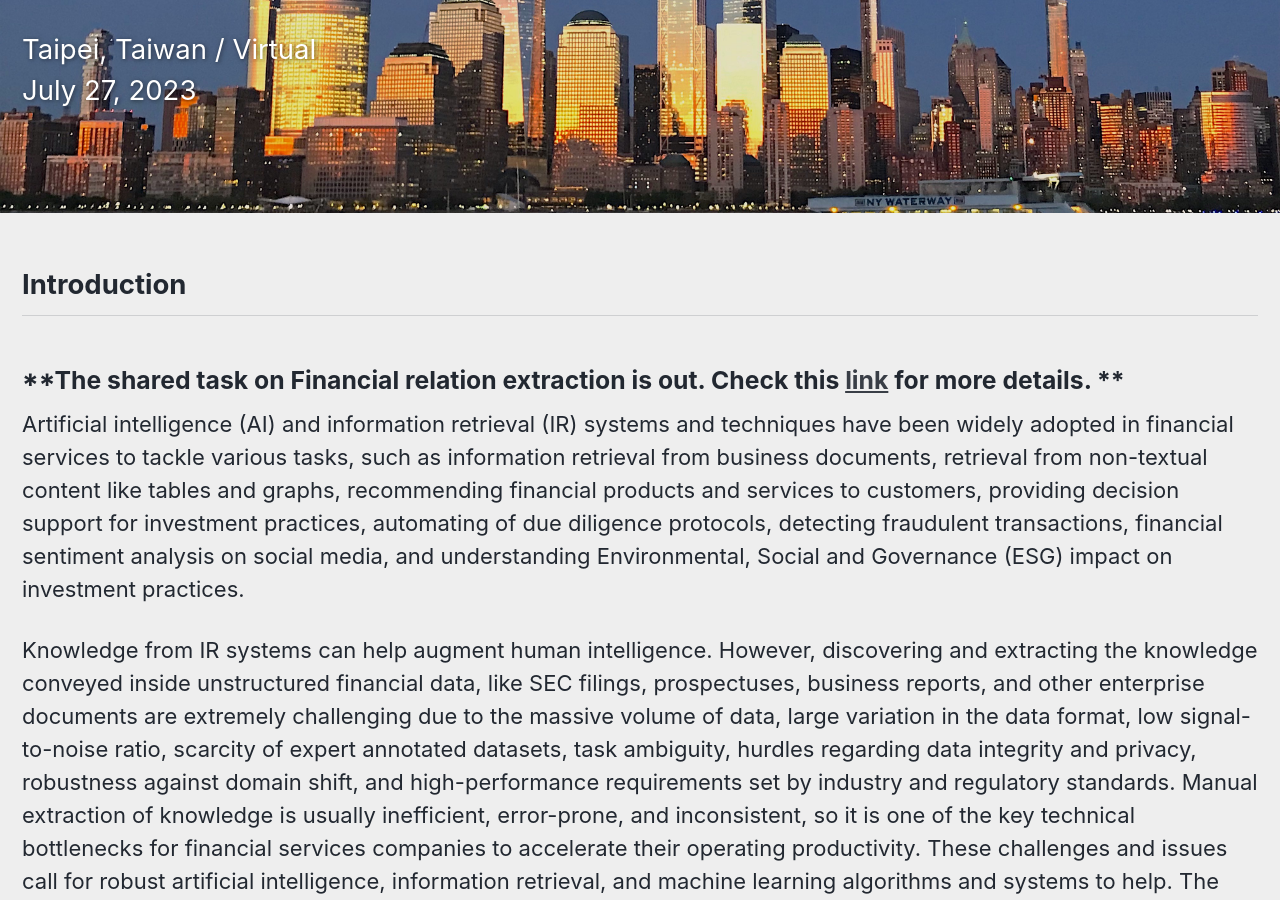
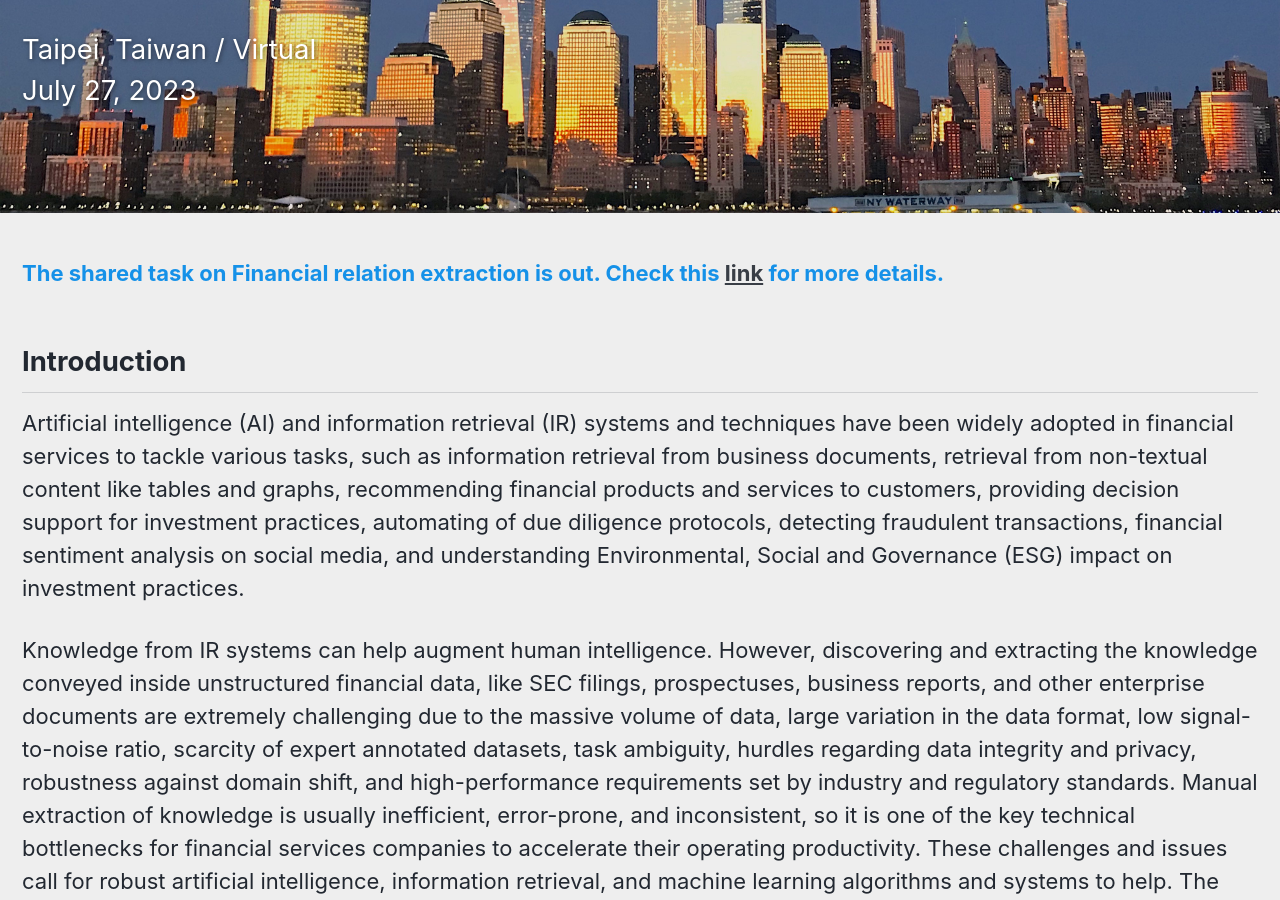
Before and after one commit to kdf-workshop/kdf23, a Jekyll site: the page built from _pages/home.md, in a window 1280 px wide and 900 px high, scrolled down 302 px. Built offline with Jekyll 4.4.1, drawn with Linux system fonts in a browser that asks for light colours; cached includes are drawn as plain includes.

Commit message:
Update home.md

```diff
--- a/_pages/home.md
+++ b/_pages/home.md
@@ -9,9 +9,9 @@ header:
 excerpt: "<br/>Taipei, Taiwan / Virtual<br/> July 27, 2023"
 ---
 
+**<span style="color:#1591E8">The shared task on Financial relation extraction is out. Check this <a href="https://refind-re.github.io">link</a> for more details.</span>**
+
 <h2>Introduction</h2>
-
-<h3>**The shared task on Financial relation extraction is out. Check this <a href="https://refind-re.github.io">link</a> for more details. **</h3>
 
 Artificial intelligence (AI) and information retrieval (IR) systems and techniques have been widely adopted in financial services to tackle various tasks, such as information retrieval from business documents, retrieval from non-textual content like tables and graphs, recommending financial products and services to customers, providing decision support for investment practices, automating of due diligence protocols,  detecting fraudulent transactions, financial sentiment analysis on social media, and understanding Environmental, Social and Governance (ESG) impact on investment practices.
 
```
